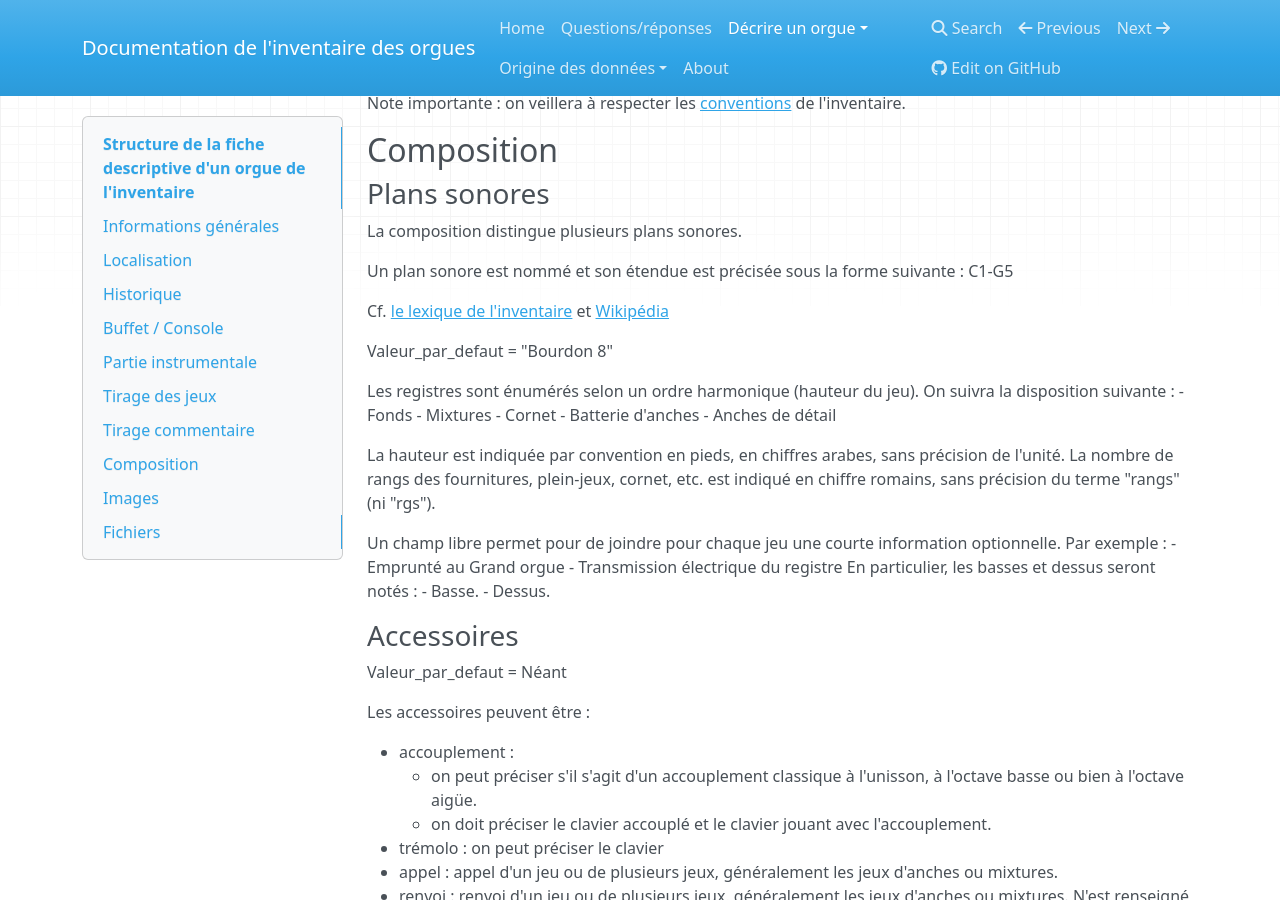
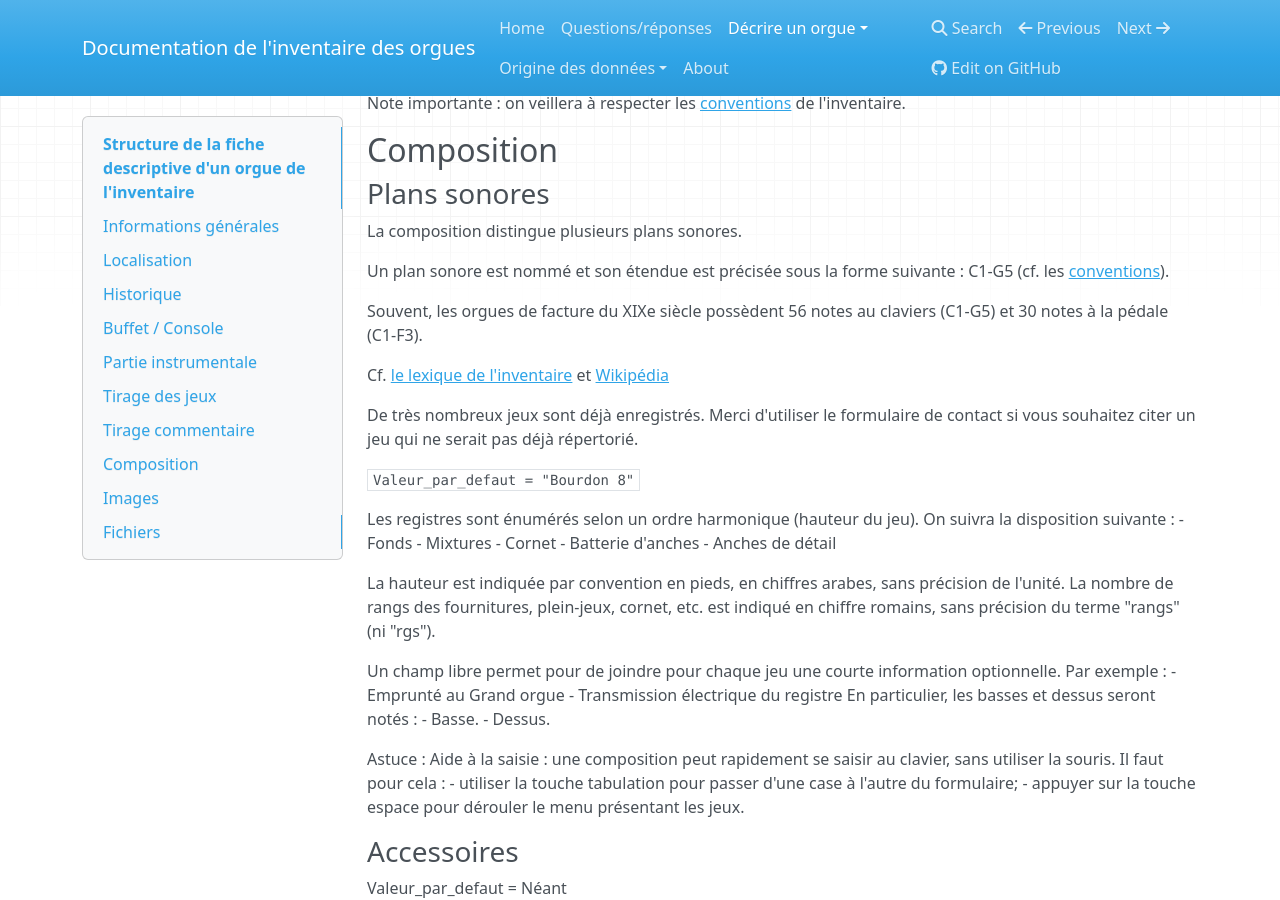
Before and after one commit to inventaire-des-orgues/docs, an MkDocs documentation site: the page built from docs/fiche-orgue.md, in a window 1280 px wide and 900 px high, scrolled down 7800 px. Built offline with MkDocs 1.6.1, drawn with Linux system fonts in a browser that asks for light colours; nearby versions of some CDN libraries.

Commit message:
Composition : astuces

```diff
--- a/docs/fiche-orgue.md
+++ b/docs/fiche-orgue.md
@@ -329,12 +329,17 @@ Note importante : on veillera à respecter les [conventions](conventions.md) de
 La composition distingue plusieurs plans sonores.
 
 Un plan sonore est nommé et son étendue est précisée sous la forme suivante :
-C1-G5
+C1-G5 (cf. les [conventions](conventions.md)).
+
+Souvent, les orgues de facture du XIXe siècle possèdent 56 notes au claviers (C1-G5) et 30 notes à la pédale (C1-F3).
+
 
 Cf. [le lexique de l'inventaire](https://vocabulaire.inventaire-des-orgues.fr/)
 et [Wikipédia](https://fr.wikipedia.org/wiki/Liste_des_jeux_d%27orgue)
 
-Valeur_par_defaut = "Bourdon 8"
+De très nombreux jeux sont déjà enregistrés. Merci d'utiliser le formulaire de contact si vous souhaitez citer un jeu qui ne serait pas déjà répertorié.
+
+`Valeur_par_defaut = "Bourdon 8"`
 
 Les registres sont énumérés selon un ordre harmonique (hauteur du jeu).
 On suivra la disposition suivante :
@@ -354,6 +359,12 @@ Par exemple :
 En particulier, les basses et dessus seront notés :
 - Basse.
 - Dessus.
+
+Astuce : Aide à la saisie : une composition peut rapidement se saisir au clavier, sans utiliser la souris.
+Il faut pour cela :
+- utiliser la touche tabulation pour passer d'une case à l'autre du formulaire;
+- appuyer sur la touche espace pour dérouler le menu présentant les jeux.
+
 
 ### Accessoires
 
```
